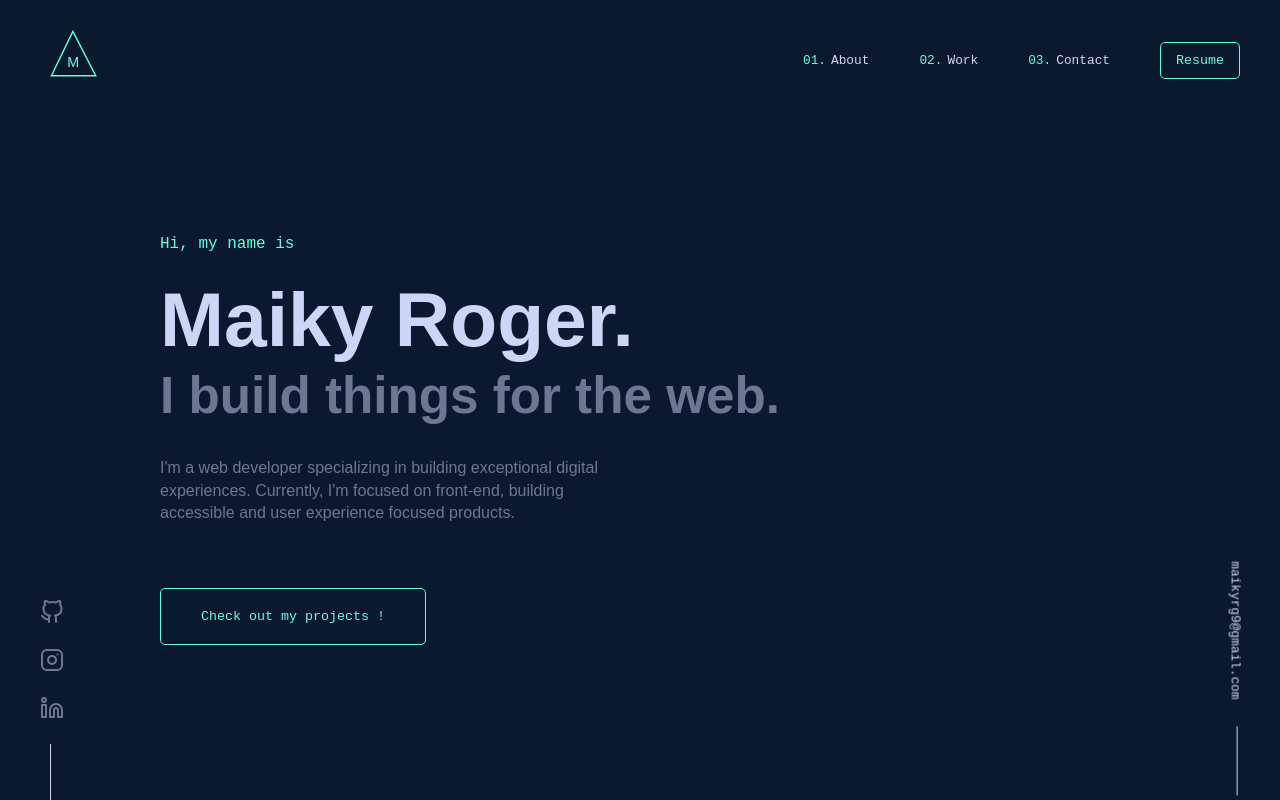
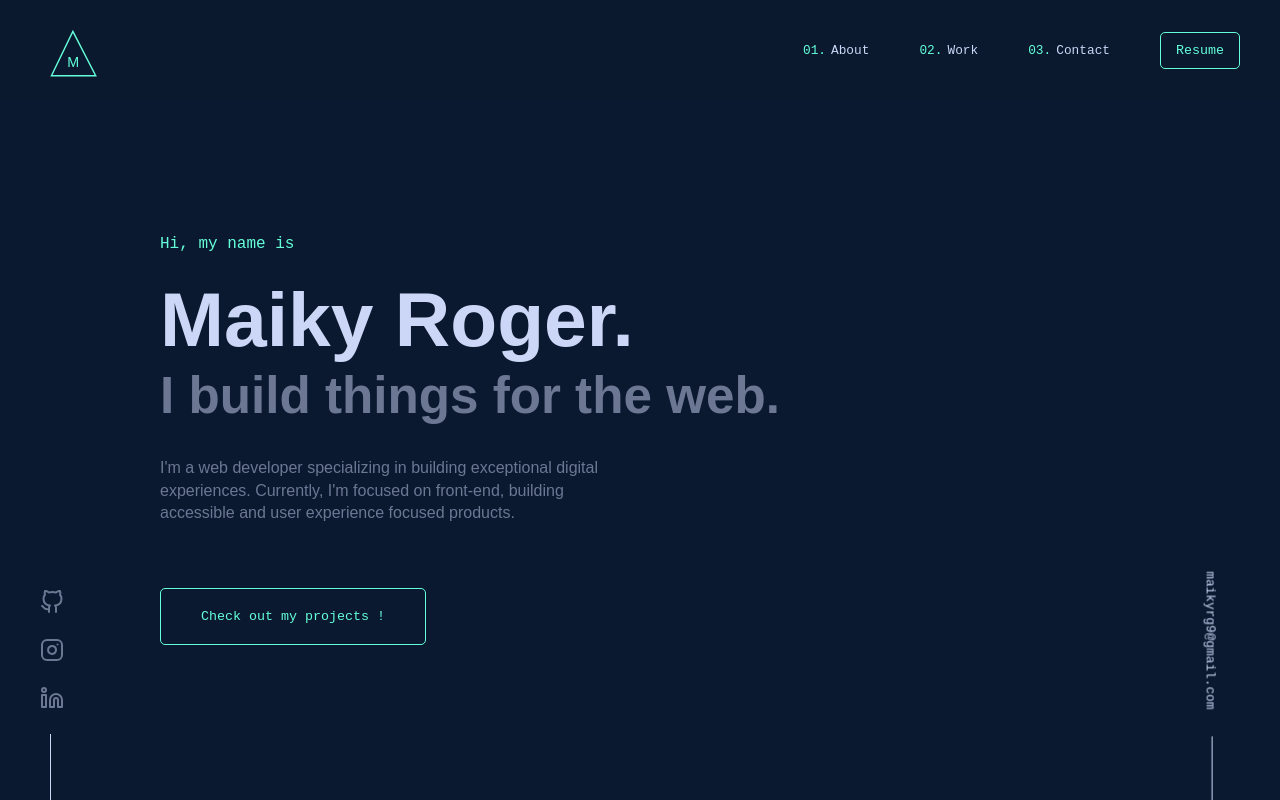
Before and after one commit to mkyy/v2, a React (Vite) app: page / in a window 1280 px wide. Shown: the top 800 px of the page. Built offline with nearby package versions, Linux system fonts and the light colour scheme.

Commit message:
fixing header height && social icons and email position

```diff
--- a/src/components/Header/style.js
+++ b/src/components/Header/style.js
@@ -1,7 +1,7 @@
 import styled from 'styled-components';
 
 export const Container = styled.header`
-  height: 15vh;
+  height: 100px;
   width: 100%;
   display: flex;
   align-items: center;
--- a/src/style/GlobalStyle/GlobalStyle.jsx
+++ b/src/style/GlobalStyle/GlobalStyle.jsx
@@ -48,8 +48,8 @@ export const GlobalStyle = createGlobalStyle`
     .email {
 
     position: fixed;
-    right: -2vw;
-    bottom: 20vh;
+    right: 0px;
+    bottom: 150px;
     transform: rotate(90deg);
     transition: 0.1s;
 
@@ -89,7 +89,7 @@ export const GlobalStyle = createGlobalStyle`
   .social-icons{
       position: fixed;
       left: 0;
-      bottom: -20vh;
+      bottom: -150px;
       display: flex;
       justify-content: column;
       ul {
```
